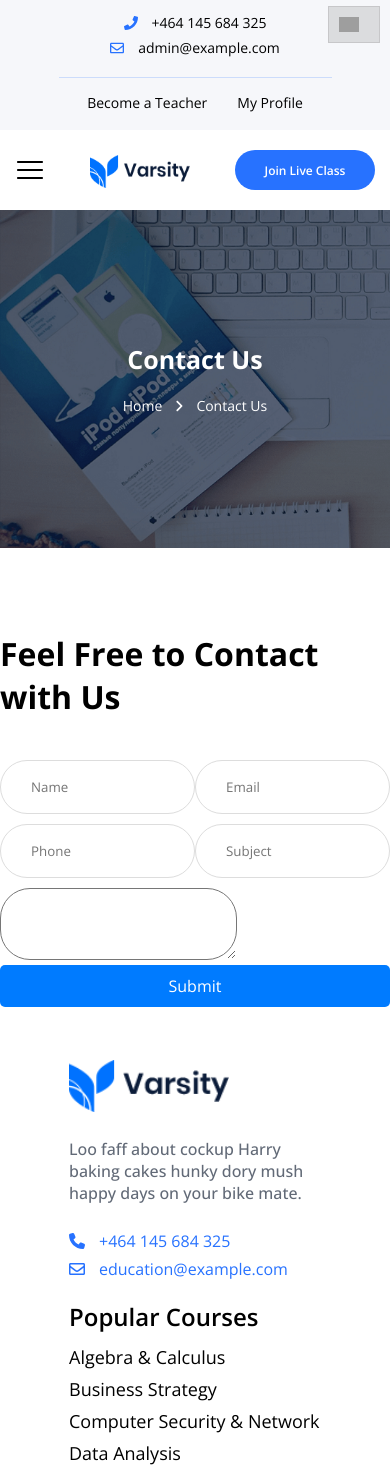
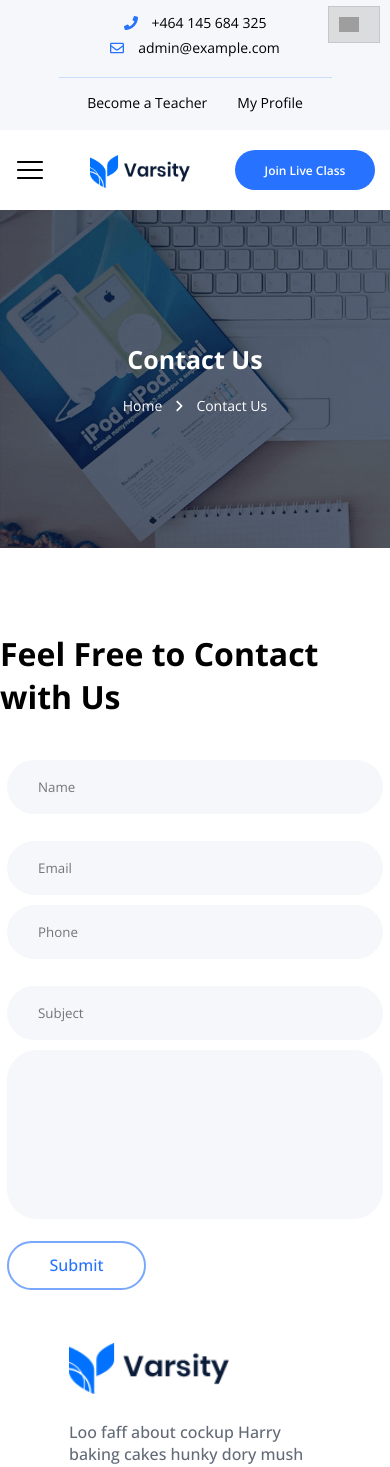
Before and after one commit to mlalayev/FinalProjectEVOCoding, a React (Vite) app: page /contactus in a window 390 px wide. Shown: the top 1467 px of the page. Built offline with nearby package versions, Linux system fonts and the light colour scheme; grey boxes are pictures that could not be loaded.

Commit message:
New chNges 19.07

```diff
--- a/src/Components/ContactUs/ContactUsTwoSection/ContactUsTwoSection.css
+++ b/src/Components/ContactUs/ContactUsTwoSection/ContactUsTwoSection.css
@@ -1,29 +1,90 @@
-*{
+* {
     margin: 0;
     padding: 0;
     box-sizing: border-box;
 }
-.ContactUsTwoSectionContainer{
+
+.ContactUsTwoSectionContainer {
     margin-top: 10vh;
     display: flex;
     flex-direction: column;
     align-items: center;
     justify-content: center;
 }
-.ContactUsTwoSectionContainer h1{
+
+.ContactUsTwoSectionContainer h1 {
     margin-bottom: 5vh;
 }
-.ContactUsTwoSectionContainer form input, textarea{
+
+.ContactUsTwoSectionContainer form input,
+textarea {
     padding: 17px 30px;
     border-radius: 30px;
+    width: 30vw;
+    background-color: #f6f7fa;
+    border: 1px solid #f6f7fa;
+    transition: 0.5s;
 }
-.ContactUsTwoSectionContainer .ContactUsTwoSectionTopInputs{
+
+.ContactUsTwoSectionContainer form input:focus,
+textarea:focus {
+    background-color: #fff;
+    border: 1px solid #f6f7fa;
+    outline-color: #fff;
+    color: #626a77;
+    box-shadow: 0 0 20px 3px rgb(0 0 0 / 5%);
+}
+
+.ContactUsTwoSectionContainer textarea {
+    width: 100%;
+    height: 20vh;
+    resize: none;
+}
+
+.ContactUsTwoSectionContainer button {
+    margin-top: 2vh;
+    color: #2572ff;
+    border: 2px solid #7aa8fd;
+    display: inline-block;
+    width: 139px;
+    height: 49px;
+    font-size: 16px;
+    font-weight: 500;
+    border-radius: 50px;
+    background-color: #fff;
+    transition: 0.5s;
+}
+
+.ContactUsTwoSectionContainer button:hover {
+    color: #fff;
+    border: 2px solid #2572ff;
+    box-shadow: 0px 20px 40px 0px rgba(68, 134, 254, 0.2);
+    background-color: #2572ff;
+}
+
+.ContactUsTwoSectionContainer .ContactUsTwoSectionTopInputs {
+    display: flex;
+    align-items: center;
+    gap: 1vw;
+}
+
+.ContactUsTwoSectionContainer .ContactUsTwoSectionBottomInputs {
     display: flex;
     align-items: center;
     justify-content: space-between;
 }
-.ContactUsTwoSectionContainer .ContactUsTwoSectionBottomInputs{
-    display: flex;
-    align-items: center;
-    justify-content: space-between;
+
+/* Media query for smaller screens */
+@media (max-width: 768px) {
+    .ContactUsTwoSectionContainer form input,
+    textarea {
+        width: 100%;
+        resize: none;
+    }
+
+    .ContactUsTwoSectionContainer .ContactUsTwoSectionTopInputs,
+    .ContactUsTwoSectionContainer .ContactUsTwoSectionBottomInputs {
+        flex-direction: column;
+        gap: 2vh;
+    }
 }
```
